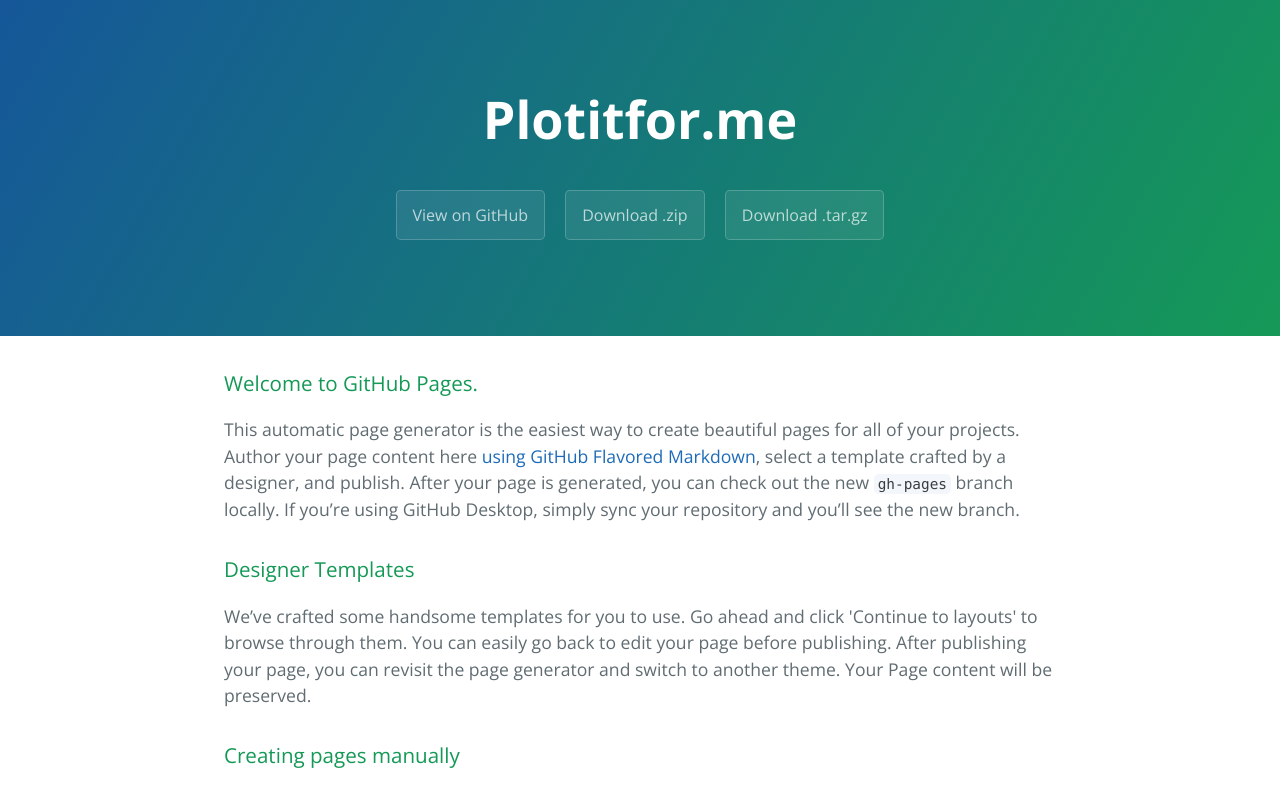
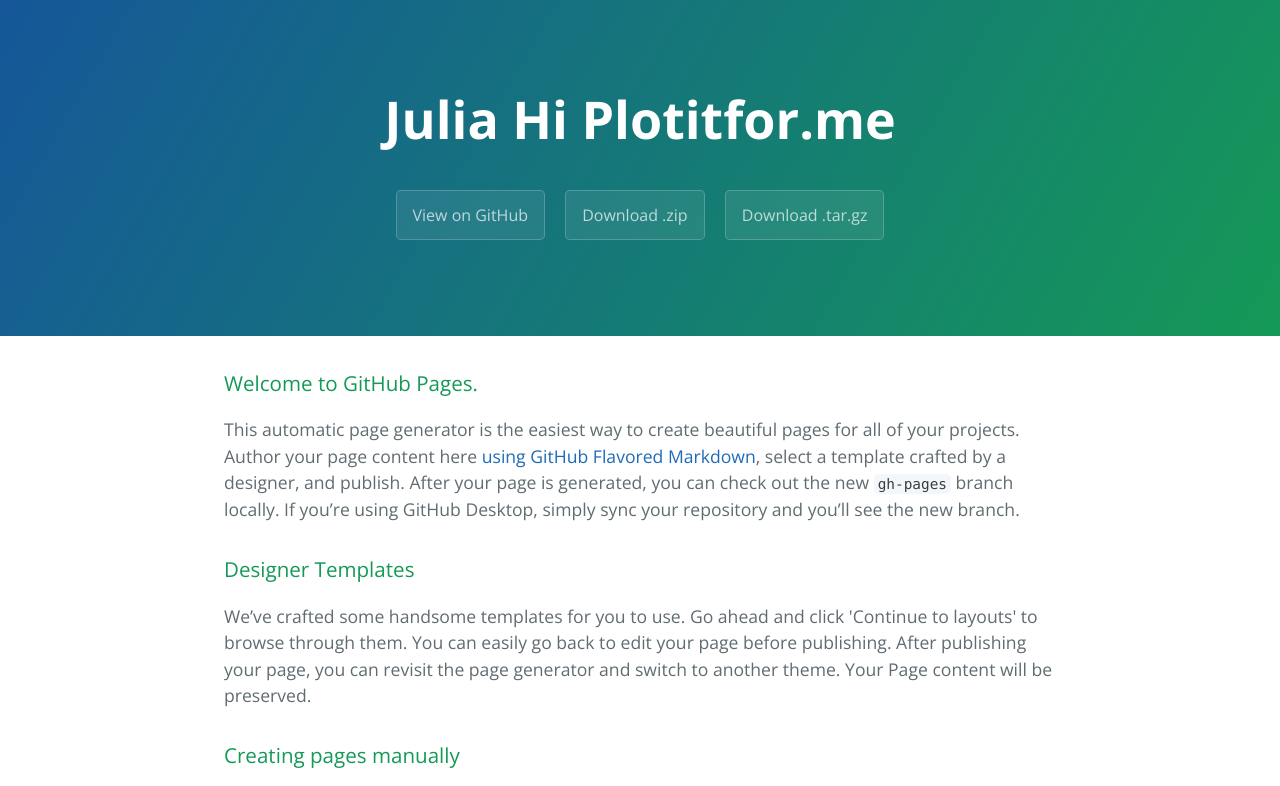
Before and after one commit to apik/plotitfor.me, a plain HTML site: page index.html in a window 1280 px wide. Shown: the top 786 px of the page. Drawn offline with nearby package versions, Linux system fonts and the light colour scheme.

Commit message:
Update index.html

```diff
--- a/index.html
+++ b/index.html
@@ -11,7 +11,7 @@
   </head>
   <body>
     <section class="page-header">
-      <h1 class="project-name">Plotitfor.me</h1>
+      <h1 class="project-name">Julia Hi Plotitfor.me</h1>
       <h2 class="project-tagline"></h2>
       <a href="https://github.com/apik/plotitfor.me" class="btn">View on GitHub</a>
       <a href="https://github.com/apik/plotitfor.me/zipball/master" class="btn">Download .zip</a>
```
